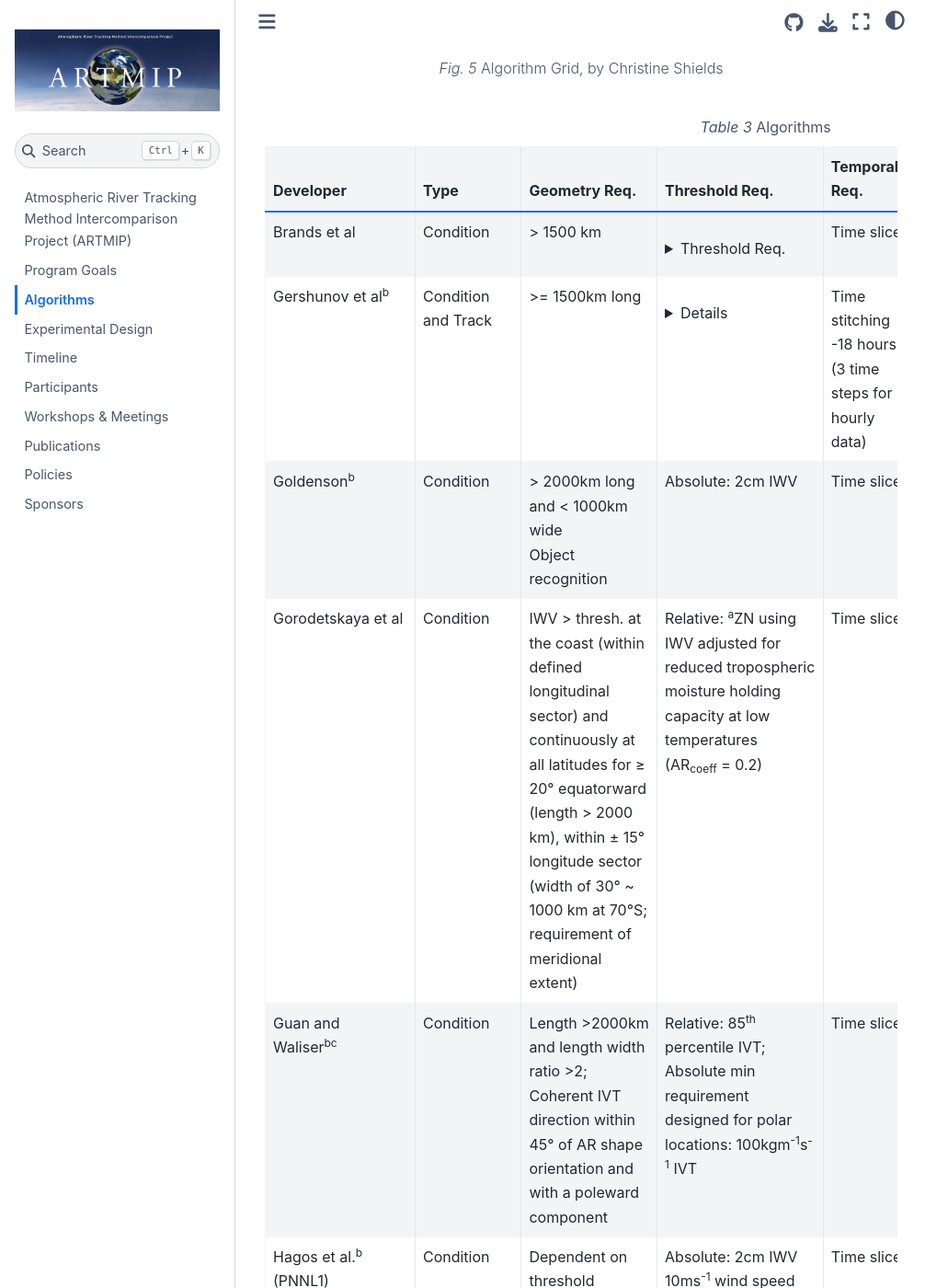
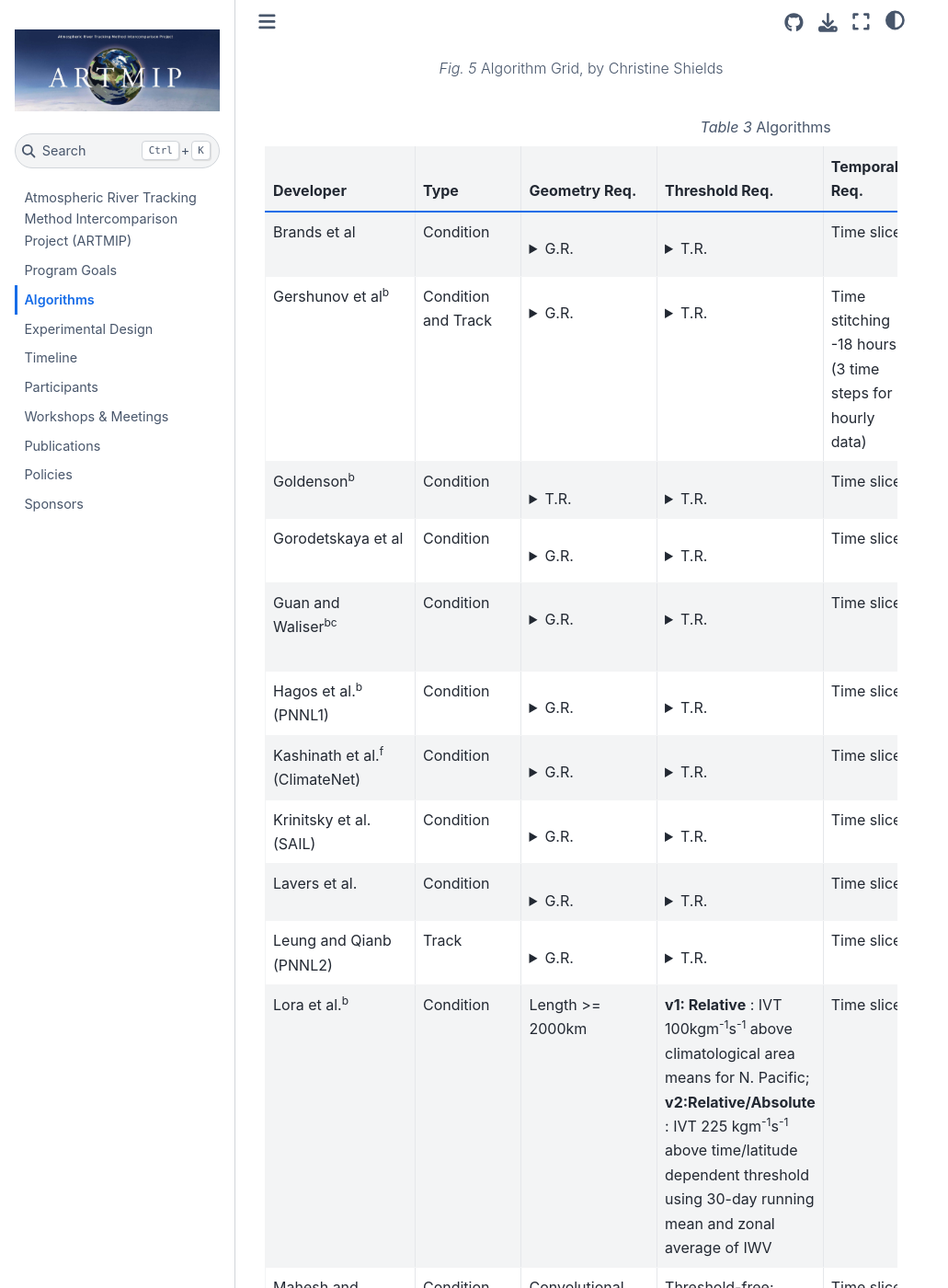
Before and after one commit to NCAR/ARTMIP, a Jupyter Book: the page built from book/algorithms.md, in a window 1280 px wide and 1400 px high, scrolled down 496 px. Shown: the whole window at 92% size, without its empty margins (0-1031 px from the left). Built offline with Jupyter Book 1.0.4 settings and Sphinx 7.4.7 and the Sphinx Book theme 1.1.4, drawn with Linux system fonts in a browser that asks for light colours.

Commit message:
Try making a few collapsable

```diff
--- a/book/algorithms.md
+++ b/book/algorithms.md
@@ -15,16 +15,16 @@
 
 | Developer | Type | Geometry Req. | Threshold Req. | Temporal Req. | Region | DOI/Reference |
 | --------- | ---- | ------------- | -------------- | ------------- | ------ | ------------- |
-| Brands et al | Condition | > 1500 km | <details> <summary>Threshold Req.</summary> Both Relative and Absolute IVT:<br>95<sup>th</sup>(A16)/90<sup>th</sup>(A23)/90<sup>th</sup>(A24) percentile at point of detection, 90<sup>th</sup>/85<sup>th</sup>/85<sup>th</sup> percentile along the AR structure, consider all months for threshold calculation with a min threshold of 240/500/250 kgm<sup>-1</sup>s<sup>-1</sup>.<br>Spatial tracking guided by vector IVT. </details> | Time slice | 150°W to 30°E<br>30°N to 62°N | [10.1007/s00382-016-3095-6](https://doi.org/10.1007/s00382-016-3095-6) |
-| Gershunov et al<sup>b</sup> | Condition and Track | >= 1500km long | <details> Absolute: 250kgm<sup>-1</sup>s<sup>-1</sup> IVT<br>1.5cm IWV </details> | Time stitching<br>-18 hours (3 time steps for 6 hourly data) | Western U.S. | [10.1002/2017GL074175](https://doi.org/10.1002/2017GL074175) |
-| Goldenson<sup>b</sup> | Condition | > 2000km long and < 1000km wide<br>Object recognition | Absolute: 2cm IWV | Time slice | Western U.S. | [10.1175/JCLI-D-18-0268.1](https://doi.org/10.1175/JCLI-D-18-0268.1) |
-| Gorodetskaya et al | Condition | IWV > thresh. at the coast (within defined longitudinal sector) and continuously at all latitudes for ≥ 20° equatorward (length > 2000 km), within ± 15° longitude sector (width of 30° ~ 1000 km at 70°S; requirement of meridional extent) | Relative: <sup>a</sup>ZN using IWV adjusted for reduced tropospheric moisture holding capacity at low temperatures<br>(AR<sub>coeff</sub> = 0.2) | Time slice | Polar (East Antarctica) | [10.1002/2014GL060881](https://doi.org/10.1002/2014GL060881) |
-| Guan and Waliser<sup>bc</sup> | Condition | Length >2000km and length width ratio >2; Coherent IVT direction within 45° of AR shape orientation and with a poleward component | Relative: 85<sup>th</sup> percentile IVT; Absolute min requirement designed for polar locations: 100kgm<sup>-1</sup>s<sup>-1</sup> IVT | Time slice | Global | [10.1002/2015JD024257](https://doi.org/10.1002/2015JD024257)<br>[10.1175/JHM-D-17-0114.1](https://doi.org/10.1175/JHM-D-17-0114.1)<br>[tracker code](https://dataverse.ucla.edu/dataverse/ar) |
-| Hagos et al.<sup>b</sup> (PNNL1) | Condition | Dependent on threshold requirements to determine footprint;<br>> 2000 km long and < 1000 km wide | Absolute: 2cm IWV 10ms<sup>-1</sup> wind speed | Time slice | Western U.S. | [10.1175/JCLI-D-14-00567.1](https://doi.org/10.1175/JCLI-D-14-00567.1) |
-| Kashinath et al.<sup>f</sup> (ClimateNet) | Condition | Deep learning based segmentation. Trained on ~500 expert labelled images | Threshold free; input fields are IWV, U850, V850, SLP | Time slice | Global | [10.5194/gmd-2020-72](https://doi.org/10.5194/gmd-2020-72) |
-| Krinitsky et al. (SAIL) | Condition | Geometry reqirements Length >= 250km; Length-to-width >=5; Length is estimated along the "ridge" taking IVT into account. Width is the median of widths estimated in each point of AR ridge. | Relative: IVT-IVT_RM >_ 100. IVT_RM is climatological IVT running mean with 20-day windows | Time slice | Global |[10.1088/1755-1315/606/1/012011](https://iopscience.iop.org/article/10.1088/1755-1315/606/1/012011/meta)|
-| Lavers et al. | Condition | 4.5° latitude movement allowed | Relative: ~85<sup>th</sup> percentile determined by evaluation of reanalysis products | Time slice | UK, Western US | [10.1029/2012JD018027](https://doi.org/10.1029/2012JD018027) |
-| Leung and Qianb (PNNL2) | Track | Moisture flux has an eastward or northward component at landfall; tracks originating north of 25N and east of 140W are rejected | Absolute: mean IVT along track > 500 kgm<sup>-1</sup>s<sup>-1</sup> and IVT at landfall > 200 kgm<sup>-1</sup>s<sup>-1</sup>; grid points up to 500km to the north and south along the AR tracks are included as part of the AR if their mean IVT > 300 kgm<sup>-1</sup>s<sup>-1</sup> | Time slice | Western U.S. | [10.1029/2008GL036445](https://doi.org/10.1029/2008GL036445) |
+| Brands et al | Condition | <details> <summary>G.R.</summary> > 1500 km </details> | <details> <summary>T.R.</summary> Both Relative and Absolute IVT:<br>95<sup>th</sup>(A16)/90<sup>th</sup>(A23)/90<sup>th</sup>(A24) percentile at point of detection, 90<sup>th</sup>/85<sup>th</sup>/85<sup>th</sup> percentile along the AR structure, consider all months for threshold calculation with a min threshold of 240/500/250 kgm<sup>-1</sup>s<sup>-1</sup>.<br>Spatial tracking guided by vector IVT. </details> | Time slice | 150°W to 30°E<br>30°N to 62°N | [10.1007/s00382-016-3095-6](https://doi.org/10.1007/s00382-016-3095-6) |
+| Gershunov et al<sup>b</sup> | Condition and Track | <details> <summary>G.R.</summary> >= 1500km long </details> | <details> <summary>T.R.</summary> Absolute: 250kgm<sup>-1</sup>s<sup>-1</sup> IVT<br>1.5cm IWV </details> | Time stitching<br>-18 hours (3 time steps for 6 hourly data) | Western U.S. | [10.1002/2017GL074175](https://doi.org/10.1002/2017GL074175) |
+| Goldenson<sup>b</sup> | Condition | <details> <summary>T.R.</summary> > 2000km long and < 1000km wide<br>Object recognition </details> | <details> <summary>T.R.</summary> Absolute: 2cm IWV </details> | Time slice | Western U.S. | [10.1175/JCLI-D-18-0268.1](https://doi.org/10.1175/JCLI-D-18-0268.1) |
+| Gorodetskaya et al | Condition | <details> <summary>G.R.</summary> IWV > thresh. at the coast (within defined longitudinal sector) and continuously at all latitudes for ≥ 20° equatorward (length > 2000 km), within ± 15° longitude sector (width of 30° ~ 1000 km at 70°S; requirement of meridional extent) </details> | <details> <summary>T.R.</summary> Relative: <sup>a</sup>ZN using IWV adjusted for reduced tropospheric moisture holding capacity at low temperatures<br>(AR<sub>coeff</sub> = 0.2) </details> | Time slice | Polar (East Antarctica) | [10.1002/2014GL060881](https://doi.org/10.1002/2014GL060881) |
+| Guan and Waliser<sup>bc</sup> | Condition | <details> <summary>G.R.</summary> Length >2000km and length width ratio >2; Coherent IVT direction within 45° of AR shape orientation and with a poleward component </details> | <details> <summary>T.R.</summary> Relative: 85<sup>th</sup> percentile IVT; Absolute min requirement designed for polar locations: 100kgm<sup>-1</sup>s<sup>-1</sup> IVT </details> | Time slice | Global | [10.1002/2015JD024257](https://doi.org/10.1002/2015JD024257)<br>[10.1175/JHM-D-17-0114.1](https://doi.org/10.1175/JHM-D-17-0114.1)<br>[tracker code](https://dataverse.ucla.edu/dataverse/ar) |
+| Hagos et al.<sup>b</sup> (PNNL1) | Condition | <details> <summary>G.R.</summary> Dependent on threshold requirements to determine footprint;<br>> 2000 km long and < 1000 km wide </details> | <details> <summary>T.R.</summary> Absolute: 2cm IWV 10ms<sup>-1</sup> wind speed </details> | Time slice | Western U.S. | [10.1175/JCLI-D-14-00567.1](https://doi.org/10.1175/JCLI-D-14-00567.1) |
+| Kashinath et al.<sup>f</sup> (ClimateNet) | Condition | <details> <summary>G.R.</summary> Deep learning based segmentation. Trained on ~500 expert labelled images </details> | <details> <summary>T.R.</summary> Threshold free; input fields are IWV, U850, V850, SLP </details> | Time slice | Global | [10.5194/gmd-2020-72](https://doi.org/10.5194/gmd-2020-72) |
+| Krinitsky et al. (SAIL) | Condition | <details> <summary>G.R.</summary> Geometry reqirements Length >= 250km; Length-to-width >=5; Length is estimated along the "ridge" taking IVT into account. Width is the median of widths estimated in each point of AR ridge. </details> | <details> <summary>T.R.</summary> Relative: IVT-IVT_RM >_ 100. IVT_RM is climatological IVT running mean with 20-day windows </details> | Time slice | Global |[10.1088/1755-1315/606/1/012011](https://iopscience.iop.org/article/10.1088/1755-1315/606/1/012011/meta)|
+| Lavers et al. | Condition | <details> <summary>G.R.</summary> 4.5° latitude movement allowed | <details> <summary>T.R.</summary> Relative: ~85<sup>th</sup> percentile determined by evaluation of reanalysis products | Time slice | UK, Western US | [10.1029/2012JD018027](https://doi.org/10.1029/2012JD018027) |
+| Leung and Qianb (PNNL2) | Track | <details> <summary>G.R.</summary> Moisture flux has an eastward or northward component at landfall; tracks originating north of 25N and east of 140W are rejected </details> | <details> <summary>T.R.</summary> Absolute: mean IVT along track > 500 kgm<sup>-1</sup>s<sup>-1</sup> and IVT at landfall > 200 kgm<sup>-1</sup>s<sup>-1</sup>; grid points up to 500km to the north and south along the AR tracks are included as part of the AR if their mean IVT > 300 kgm<sup>-1</sup>s<sup>-1</sup> </details> | Time slice | Western U.S. | [10.1029/2008GL036445](https://doi.org/10.1029/2008GL036445) |
 | Lora et al.<sup>b</sup> | Condition | Length >= 2000km | <b>v1: Relative</b> : IVT 100kgm<sup>-1</sup>s<sup>-1</sup> above climatological area means for N. Pacific; <b>v2:Relative/Absolute</b> : IVT 225 kgm<sup>-1</sup>s<sup>-1</sup> above time/latitude dependent threshold using 30-day running mean and zonal average of IWV | Time slice | v1 Global (A6)<br>v1 North Pacific (A7)<br>v2 (Global) | [10.1002/2016GL071541](https://doi.org/10.1002/2016GL071541)<br>[10.1016/j.epsl.2020.116293](https://doi.org/10.1016/j.epsl.2020.116293) |
 | Mahesh and O'Brien (CASCADE) | Condition | Convolutional neural network to replicate ARTMIP mean | Threshold-free; IVT(A25) and IWV (A26) is the input, output is probability of AR presence | Time slice | Global | Experimental |
 | Mahoney et al. | Condition and Track | Length >= 1500km, Width <=1500km | Absolute: ARDT-IVT 500kgm<sup>-1</sup>s<sup>-1</sup> for SEUS. | See Wick | Southeast U.S. | [10.1175/MWR-D-15-0279.1](https://doi.org/10.1175/MWR-D-15-0279.1)<br>(uses Wick) |
```
